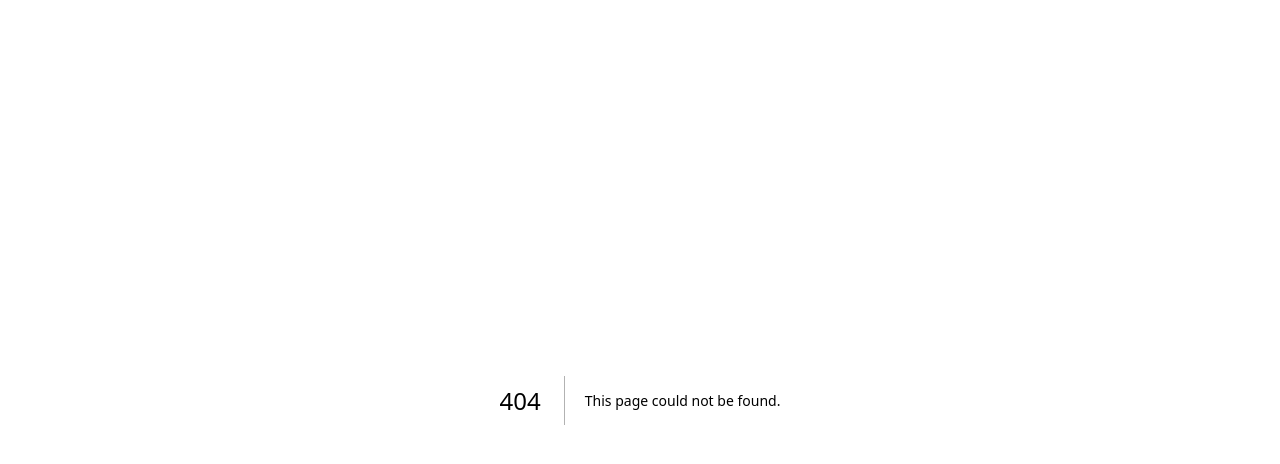
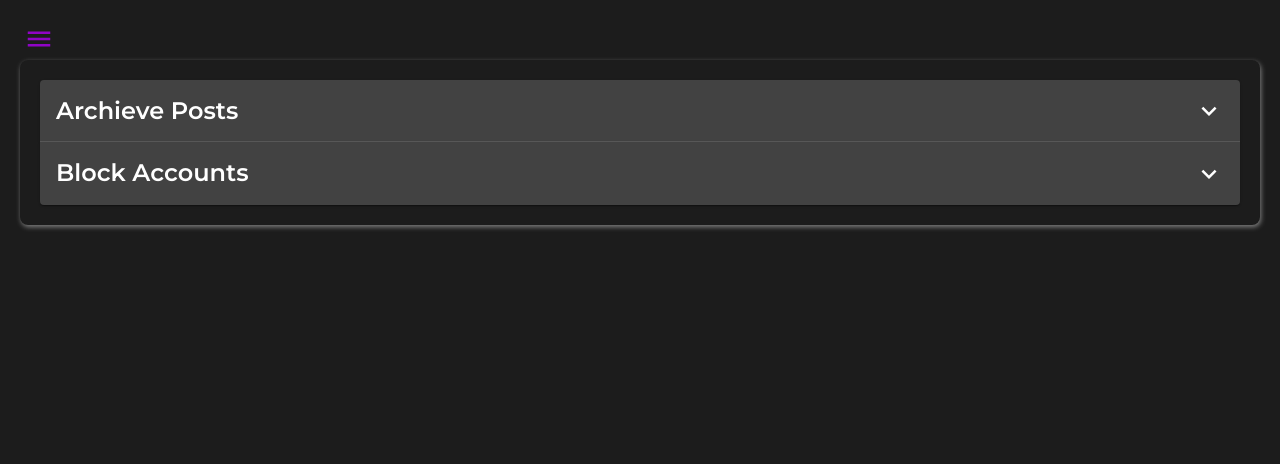
Before and after one commit to manishrawat007/worker-frontend, a Next.js app: page /settings in a window 1280 px wide. Before the commit this address had no page. Shown: the top 464 px of the page. Built offline with nearby package versions, Linux system fonts and the light colour scheme; no server answers; sample sign-in values are in the browser's storage.

Commit message:
Add Settings

```diff
--- /dev/null
+++ b/src/component/settings/Settings.styled.ts
@@ -0,0 +1,31 @@
+import { Box, styled, Typography } from "@mui/material";
+
+export const Container = styled(Box)(({ theme }) => ({
+    display: "flex",
+    flexDirection: "column",
+    justifyContent: "center",
+    overflow: "auto",
+    backgroundColor: theme.palette.background.default,
+    padding: "20px",
+    borderRadius: "8px",
+    margin:"60px 20px",
+    boxShadow: "1px 2px 5px gray",
+    [theme.breakpoints.down("sm")]: {
+        padding:"10px",
+    }
+}))
+
+export const Heading = styled(Typography)(({ theme }) => ({
+    color: theme.palette.text.primary,
+}))
+
+export const ProfileCard = styled(Box)(({ theme }) => ({
+    width: "100%",
+    background: theme.palette.background.paper,
+    padding: "40px",
+    borderRadius: "12px",
+    boxShadow: "0 4px 10px rgba(0,0,0,0.1)",
+    [theme.breakpoints.down("sm")]: {
+        padding:"10px",
+    }
+}))
--- /dev/null
+++ b/src/component/settings/Settings.tsx
@@ -0,0 +1,71 @@
+import { Container, Heading, ProfileCard } from "./Settings.styled"
+import Accordion from '@mui/material/Accordion';
+import AccordionSummary from '@mui/material/AccordionSummary';
+import AccordionDetails from '@mui/material/AccordionDetails';
+import Typography from '@mui/material/Typography';
+import ExpandMoreIcon from '@mui/icons-material/ExpandMore';
+import { PostList } from "../user/userComponent/UsersProfiles";
+import { useEffect, useMemo, useState } from "react";
+import { getArchievePosts } from "@/service/apiUrls";
+import { Post } from "@/pages/user/[id]";
+
+
+const UserSettings = () => {
+    const [archievePosts, setArchievePosts] = useState<any>([])
+
+    useEffect(() => {
+        getArchievePosts().then((res) => {
+            console.log("res-----",res)
+            setArchievePosts(res.data)
+        }).catch((err) => {
+            console.log(err)
+        })
+    }, [])
+
+    const userPosts = useMemo(() => {
+        if (archievePosts) {
+            const arr = archievePosts?.profile?.map((post: Post) => {
+                return {
+                    id: post._id,
+                    image: post.url,
+                    description: post.message || ' '
+                }
+            })
+            return arr
+        }
+        return []
+    }, [archievePosts?.profile])
+
+    console.log(userPosts,"---------userposts")
+
+    return (
+        <Container>
+            <Accordion>
+                <AccordionSummary
+                    expandIcon={<ExpandMoreIcon sx={{ height: "30px", width: "30px" }} />}
+                    aria-controls="panel1-content"
+                    id="panel1-header"
+                >
+                    <Heading variant="h6">Archieve Posts</Heading>
+                </AccordionSummary>
+                <AccordionDetails>
+                    <PostList posts={[]} isArchieve={true} />
+                </AccordionDetails>
+            </Accordion>
+            <Accordion>
+                <AccordionSummary
+                    expandIcon={<ExpandMoreIcon sx={{ height: "30px", width: "30px" }} />}
+                    aria-controls="panel2-content"
+                    id="panel2-header"
+                >
+                    <Heading variant="h6">Block Accounts</Heading>
+                </AccordionSummary>
+                <AccordionDetails>
+                    <PostList posts={[]} isArchieve={true} />
+                </AccordionDetails>
+            </Accordion>
+        </Container>
+    )
+
+}
+export default UserSettings
--- a/src/component/slidebar/SlideBar.styled.ts
+++ b/src/component/slidebar/SlideBar.styled.ts
@@ -26,7 +26,7 @@ export const CustomList = styled(ListItem)(() => ({
 export const CustomListItem = styled(ListItemIcon)<{ dark: boolean }>(({ theme, dark }) => ({
     minWidth: "30px",
     "& svg": {
-        fontSize: 6 * theme.typography.fontSize,
+        fontSize: 5 * theme.typography.fontSize,
         fontWeight: 1000,
         color: dark ? "white" : "black"
     }
@@ -35,7 +35,7 @@ export const CustomListItem = styled(ListItemIcon)<{ dark: boolean }>(({ theme,
 export const CustomListItemText = styled(ListItemText)(({ theme }) => ({
     color: theme.palette.text.primary,
     "& .MuiTypography-root": {
-        fontSize: 5 * theme.typography.fontSize,
+        fontSize: 4 * theme.typography.fontSize,
         fontWeight: 700,
     }
 }))
--- a/src/component/slidebar/SlideBar.tsx
+++ b/src/component/slidebar/SlideBar.tsx
@@ -39,7 +39,7 @@ const SideSlideBar = () => {
       localStorage.removeItem('token');
       router.push('/')
       toast.success("Logout successfull")
-    }).catch((err) => {
+    }).catch(() => {
       toast.error("Logout unsuccessfull")
     })
   }
@@ -99,6 +99,12 @@ const SideSlideBar = () => {
               </CustomListItem>
               <CustomListItemText primary="My Profile" />
             </CustomList>
+            <CustomList onClick={() => { router.push('/settings') }}>
+              <CustomListItem dark={darkMode}>
+                <DetailsIcon />
+              </CustomListItem>
+              <CustomListItemText primary="Settings" />
+            </CustomList>
             <CustomList>
               <CustomListItem dark={darkMode}>
                 {darkMode ? <DarkModeIcon /> : <ContrastIcon />}
--- a/src/component/user/userComponent/UsersProfiles.tsx
+++ b/src/component/user/userComponent/UsersProfiles.tsx
@@ -6,6 +6,8 @@ import { BioText, CardContainer, CustomAvatar, CustomIcon, DetailsContainer, Ima
 import { Error } from '../../connections/Connections.styled';
 import { Heading, ProfileCard } from '../styles/About.styled';
 import MoreVertIcon from '@mui/icons-material/MoreVert';
+import { deletePost, isPostArchive } from '@/service/apiUrls';
+import { toast } from 'react-toastify';
 
 export const ProfileHeader: FC<{ user: any }> = ({ user }) => {
   return (
@@ -39,11 +41,18 @@ export const ProfileHeader: FC<{ user: any }> = ({ user }) => {
   );
 };
 
-export const PostList: FC<{ posts: any[] }> = ({ posts }) => {
+export const PostList: FC<{ posts: any[], isArchieve?: boolean }> = ({ posts: userPosts, isArchieve = false }) => {
   const [open, setOpen] = useState(false);
   const [index, setIndex] = useState<string | null>("-1")
   const [selectedImage, setSelectedImage] = useState<string | null>(null);
   const menuRef = useRef<HTMLDivElement | null>(null);
+  const [posts, setPosts] = useState(userPosts)
+
+  useEffect(() => {
+    if (userPosts.length > 0) {
+      setPosts(userPosts)
+    }
+  }, [userPosts])
 
   const handleImageClick = (image: string) => {
     setSelectedImage(image);
@@ -59,15 +68,39 @@ export const PostList: FC<{ posts: any[] }> = ({ posts }) => {
     const handleClickOutside = (event: MouseEvent) => {
       if (menuRef.current && !menuRef.current.contains(event.target as Node)) {
         handleClose();
+        setIndex('-1')
       }
     };
     document.addEventListener("mousedown", handleClickOutside);
     return () => document.removeEventListener("mousedown", handleClickOutside);
   }, []);
 
+  const handlePostArchieve = (id: string) => {
+    const payload = {
+      archieve: true
+    }
+    isPostArchive(id, payload).then(() => {
+      setIndex('-1')
+      setPosts((prev) => prev.filter((post) => post.id != id))
+    }).catch((err) => {
+      toast.error("Post is not archieve")
+    })
+  }
+
+  const handleDeletePost = (id: string) => {
+    deletePost(id).then(() => {
+      setIndex('-1')
+      setPosts((prev) => prev.filter((post) => post.id != id))
+    }).catch((err) => {
+      toast.error("Post is not deleted")
+    })
+  }
+
   return (
     <Box sx={{ padding: 2 }}>
-      <Heading variant="h5" >Posts</Heading>
+      {!isArchieve &&
+        <Heading variant="h5" >Posts</Heading>
+      }
       <ProfileCard>
         <Grid2 container spacing={2}>
           {posts.length > 0 ? posts.map((post) => (
@@ -80,11 +113,11 @@ export const PostList: FC<{ posts: any[] }> = ({ posts }) => {
                     src={post.image}
                     alt={post.description}
                   />
-                  <CustomIcon onClick={(e) => { setIndex((prev)=>prev==post.id ? "0" : post.id), e.stopPropagation() }}><MoreVertIcon sx={{ height: "20px", width: "20px" }} /></CustomIcon>
+                  <CustomIcon onClick={(e) => { setIndex((prev) => prev == post.id ? "0" : post.id), e.stopPropagation() }}><MoreVertIcon sx={{ height: "20px", width: "20px" }} /></CustomIcon>
                   {index == post.id &&
-                    <Menu ref={menuRef}>
-                      <MenuItem onClick={handleClose}>Archive</MenuItem>
-                      <MenuItem onClick={handleClose}>Delete</MenuItem>
+                    <Menu onClick={(e) => e.stopPropagation()} ref={menuRef}>
+                      <MenuItem onClick={() => handlePostArchieve(post.id)}>Archive</MenuItem>
+                      <MenuItem onClick={() => { handleDeletePost(post.id) }}>Delete</MenuItem>
                     </Menu>
                   }
                 </ImageContainer>
@@ -95,7 +128,7 @@ export const PostList: FC<{ posts: any[] }> = ({ posts }) => {
 
             </Grid2>
           )) :
-            <Grid2 size={{ xs: 12, sm: 6, md: 12 }}>
+            <Grid2 size={{ xs: 12, sm: 12, md: 12 }}>
               <Error>No Post found</Error>
             </Grid2>
           }
--- /dev/null
+++ b/src/pages/settings.tsx
@@ -0,0 +1,11 @@
+import Layout from "@/component/layout/Layout"
+import UserSettings from "@/component/settings/Settings"
+
+const Settings = () => {
+    return (
+        <Layout>
+            <UserSettings />
+        </Layout>
+    )
+}
+export default Settings
--- a/src/service/apiUrls.tsx
+++ b/src/service/apiUrls.tsx
@@ -2,8 +2,8 @@ import { FormData } from '@/component/login/Login';
 import axios from 'axios';
 
 export const api = axios.create({
-  // baseURL: 'http://localhost:7777',
-  baseURL: 'https://worker-lytn.onrender.com',
+  baseURL: 'http://localhost:7777',
+  // baseURL: 'https://worker-lytn.onrender.com',
 });
 
 api.interceptors.request.use(
@@ -89,3 +89,15 @@ export const userMessagesList = () => {
 export const updateProfileAndCoverPic = (payload: any) => {
   return api.patch(`/profile/update/cover`, payload)
 }
+
+export const getArchievePosts = () => {
+  return api.get('/posts/archieve')
+}
+
+export const isPostArchive = (id: string,payload:any) => {
+  return api.patch(`/posts/is/archieve/${id}`,payload)
+}
+
+export const deletePost = (id: string) => {
+  return api.delete(`/post/delete/${id}`)
+}
```
Also changed, not shown: src/component/feeds/UserFeeds.tsx (+1 -20 lines).
